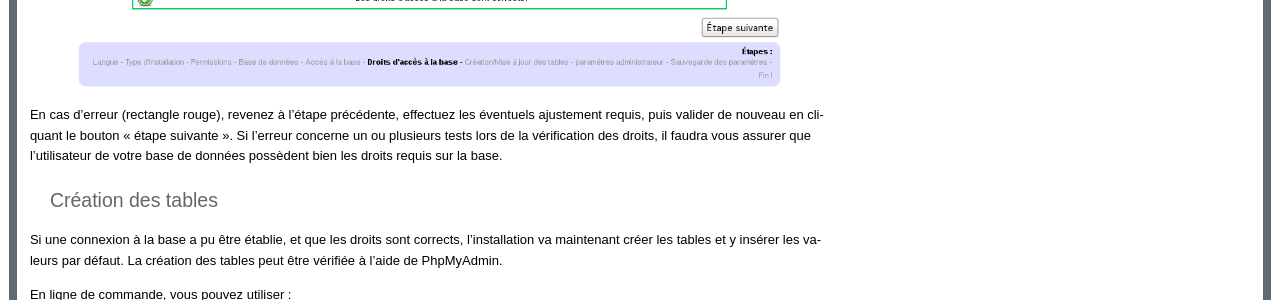
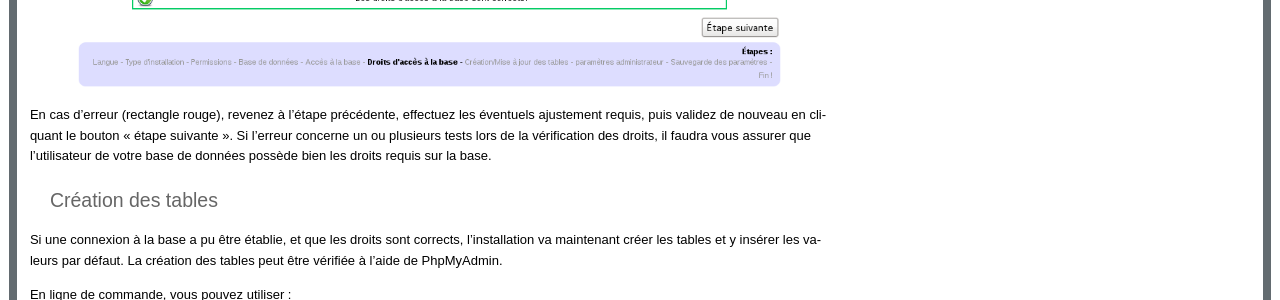
Before and after one commit to galette/galettedoc, a Sphinx documentation site: the page built from source/installation/galette.rst, in a window 1280 px wide and 900 px high, scrolled down 3417 px. Shown: the part 153-453 px from the top of the window. Built offline with Sphinx 7.4.7, drawn with Linux system fonts in a browser that asks for light colours.

Commit message:
Coquilles

```diff
--- a/source/installation/galette.rst
+++ b/source/installation/galette.rst
@@ -119,7 +119,7 @@ Les deux écrans suivants vont vérifier qu'une connexion peut être établie à
    :scale: 70%
    :align: center
 
-En cas d'erreur (rectangle rouge), revenez à l'étape précédente, effectuez les éventuels ajustement requis, puis valider de nouveau en cliquant le bouton « étape suivante ». Si l'erreur concerne un ou plusieurs tests lors de la vérification des droits, il faudra vous assurer que l'utilisateur de votre base de données possèdent bien les droits requis sur la base.
+En cas d'erreur (rectangle rouge), revenez à l'étape précédente, effectuez les éventuels ajustement requis, puis validez de nouveau en cliquant le bouton « étape suivante ». Si l'erreur concerne un ou plusieurs tests lors de la vérification des droits, il faudra vous assurer que l'utilisateur de votre base de données possède bien les droits requis sur la base.
 
 Création des tables
 -------------------
```
